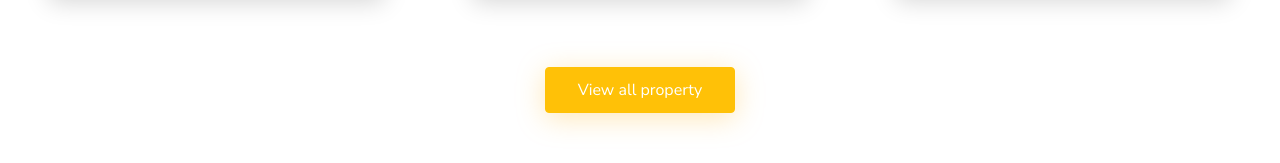
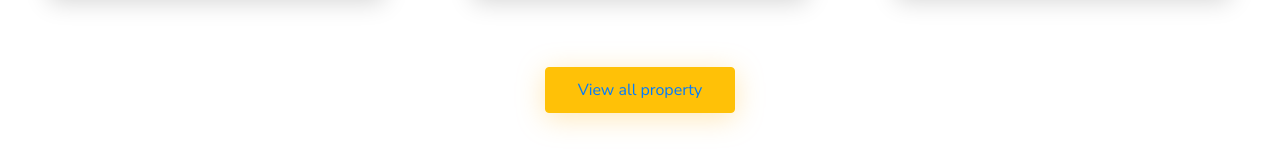
Before and after one commit to VasileLeu/fatoRealEstate, a plain HTML site: page index.html in a window 1280 px wide. Shown: the part 4167-4330 px from the top of the page. Drawn offline with nearby package versions, Linux system fonts and the light colour scheme; a web font is replaced by a local one.

Commit message:
Update index.html

```diff
--- a/index.html
+++ b/index.html
@@ -1210,7 +1210,7 @@
             </div>
             <!--  -->
             <div class="view-all-btn-wrapper  d-flex justify-content-center">
-                <button type="button" class="btn btn-warning btn-view-all">View all property</button>
+                <button type="button" class="btn btn-warning btn-view-all"><a href="#">View all property</a></button>
             </div>
     </div>
 </section>
```
